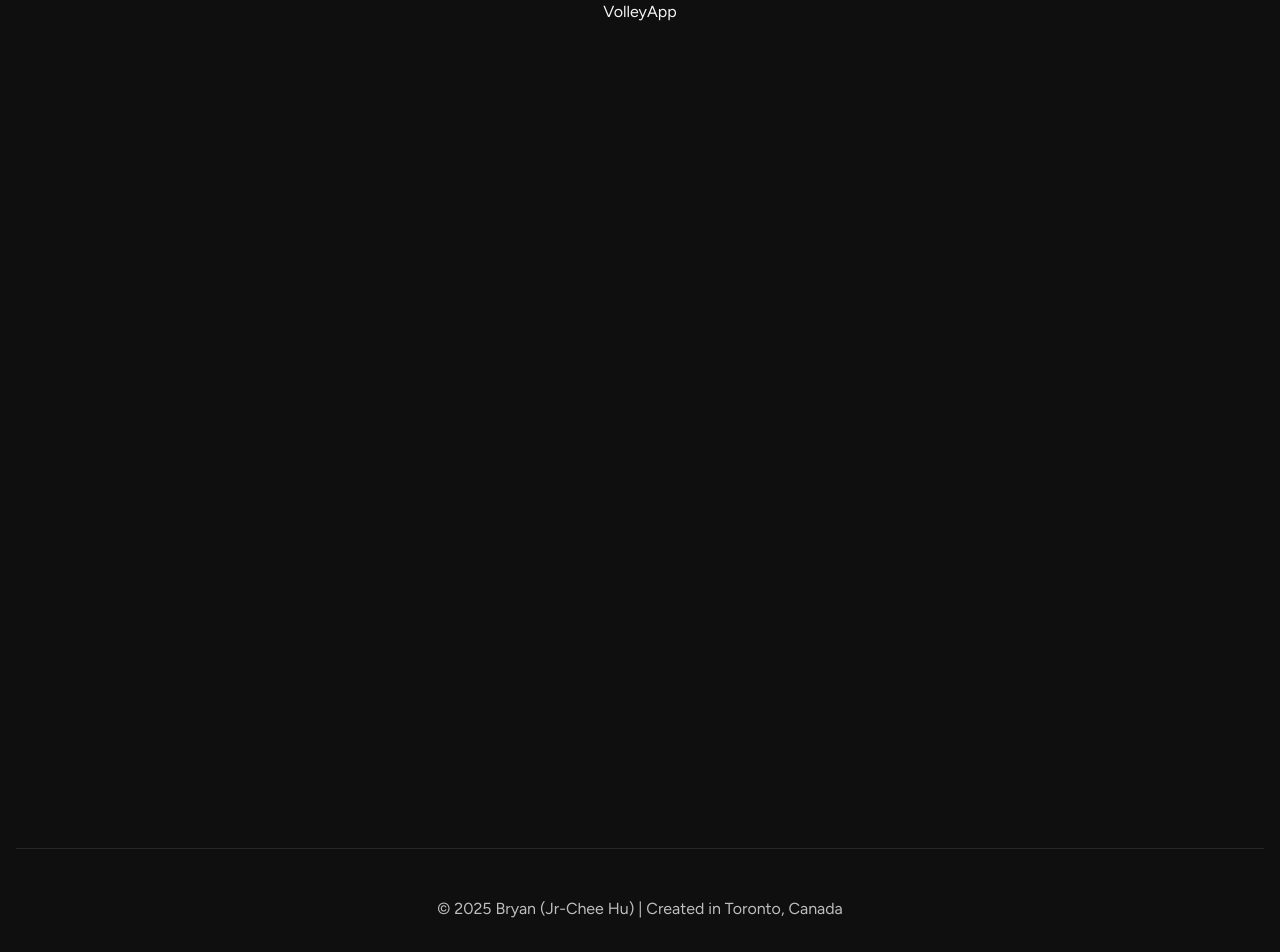
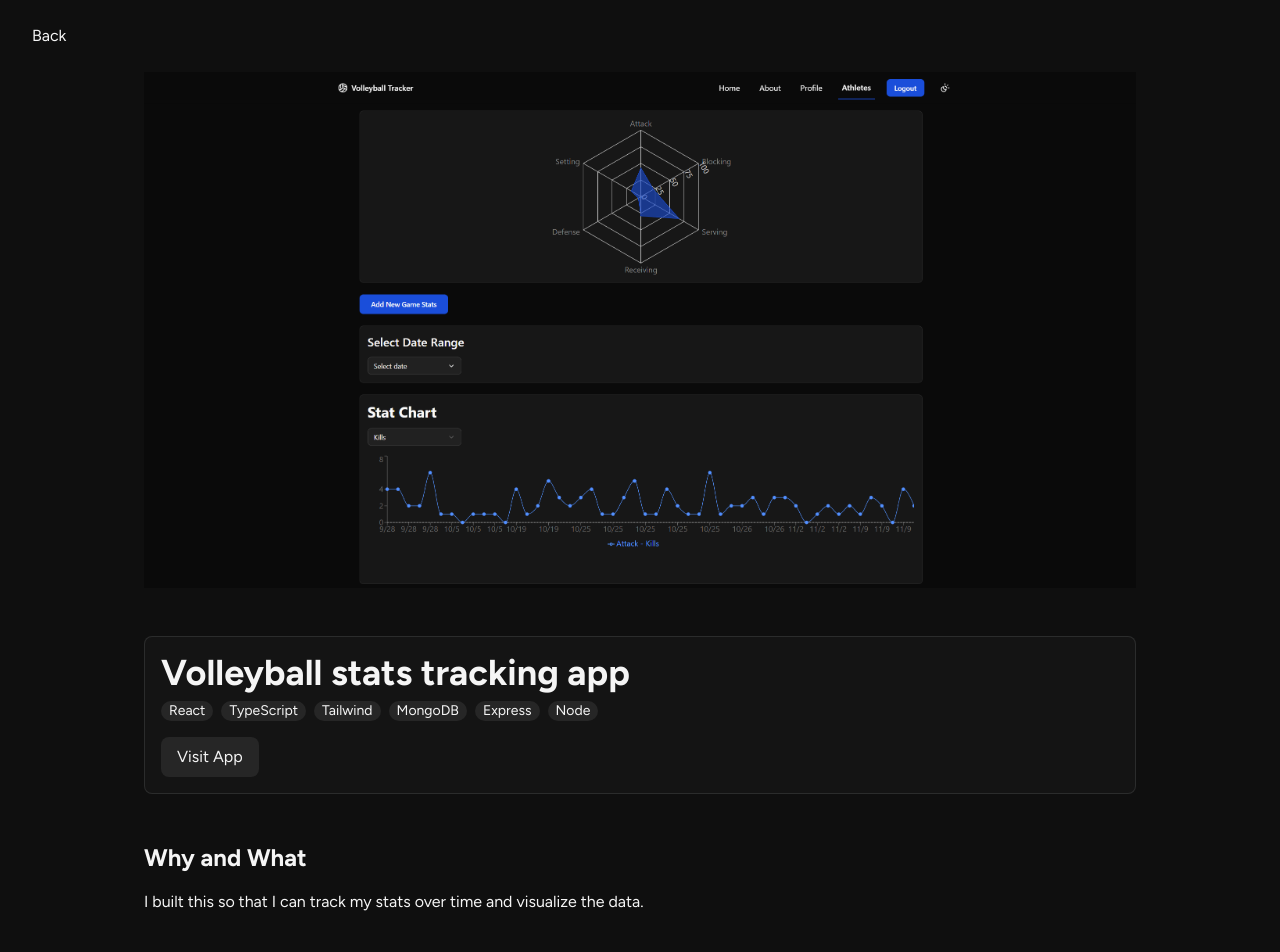
Before and after one commit to mrdude8391/branflakes, a React (Vite) app: page /volley in a window 1280 px wide. Shown: the top 952 px of the page. Built offline with nearby package versions, Linux system fonts and the light colour scheme.

Commit message:
fleshed out the volleyball app project details page

```diff
--- a/src/pages/portfolio/VolleyApp.tsx
+++ b/src/pages/portfolio/VolleyApp.tsx
@@ -1,5 +1,62 @@
+import { Link } from "react-router-dom";
+import SportsDesktopImg from "../../assets/Sports App/desktop.png";
 const VolleyApp = () => {
-  return <div>VolleyApp</div>;
+  return (
+    <div className="project-details relative">
+      <div className="w-full sticky top-0 p-4 ">
+        <Link to="/">
+          <button className="bg-transparent">Back</button>
+        </Link>
+      </div>
+      <div className="project-details-inner">
+        <div>
+          <img src={SportsDesktopImg} alt="Sports app desktop image" />
+        </div>
+        <div className="header">
+          <h1>Volleyball stats tracking app</h1>
+          <ul className="tech-list">
+            <li>React</li>
+            <li>TypeScript</li>
+            <li>Tailwind</li>
+            <li>MongoDB</li>
+            <li>Express</li>
+            <li>Node</li>
+          </ul>
+          <a
+            href="https://sports-data-app.vercel.app/"
+            target="_blank"
+            className="mt-2"
+          >
+            <button>Visit App</button>
+          </a>
+        </div>
+        <div className="description">
+          <h2>Why and What</h2>
+          <p>
+            I built this so that I can track my stats over time and visualize
+            the data.
+          </p>
+        </div>
+      </div>
+
+      <div className="images">
+        <div className="images-inner">
+          <ul>
+            <li>
+              <img src={SportsDesktopImg} alt="Sports app desktop image" />
+              <p>description</p>
+            </li>
+            <li>
+              <img src={SportsDesktopImg} alt="Sports app desktop image" />
+            </li>
+            <li>
+              <img src={SportsDesktopImg} alt="Sports app desktop image" />
+            </li>
+          </ul>
+        </div>
+      </div>
+    </div>
+  );
 };
 
 export default VolleyApp;
```
